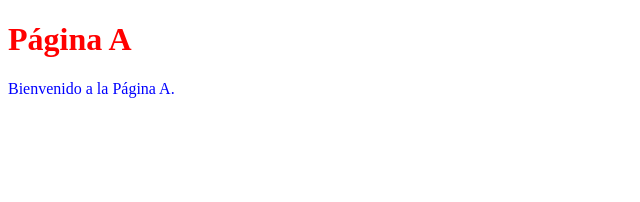
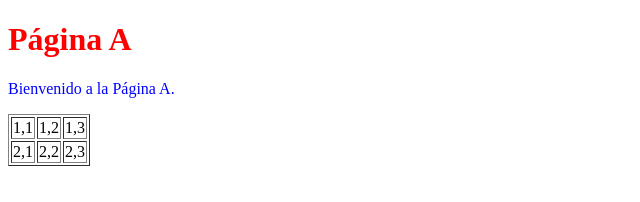
Before and after one commit to Dakewer/Practica_01_PND, a plain HTML site: page page_a.html in a window 1280 px wide. Shown: the whole page, without its empty margins (0-640 px from the left). Drawn offline with Linux system fonts and the light colour scheme.

Commit message:
Agregada tabla de 2x3 en page_a.html en feature_1

```diff
--- a/page_a.html
+++ b/page_a.html
@@ -9,5 +9,17 @@
 <body>
     <h1>Página A</h1>
     <p>Bienvenido a la Página A.</p>
+	<table border="1">
+    <tr>
+        <td>1,1</td>
+        <td>1,2</td>
+        <td>1,3</td>
+    </tr>
+    <tr>
+        <td>2,1</td>
+        <td>2,2</td>
+        <td>2,3</td>
+    </tr>
+</table>
 </body>
 </html>
```
